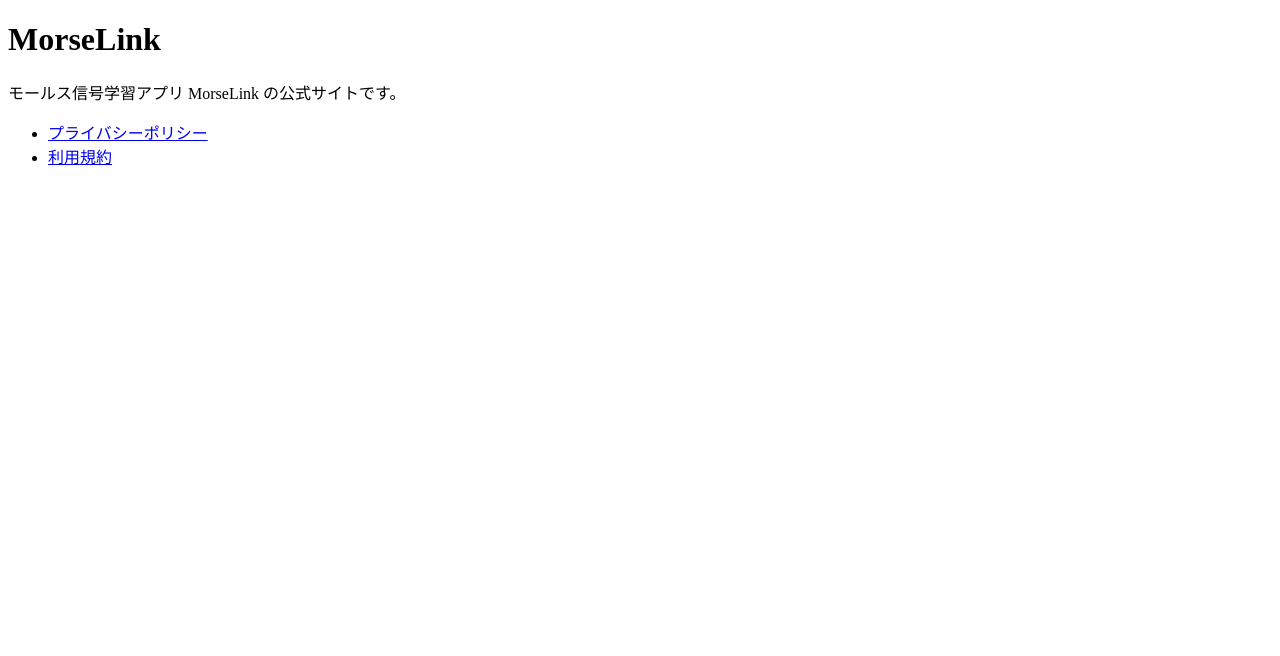
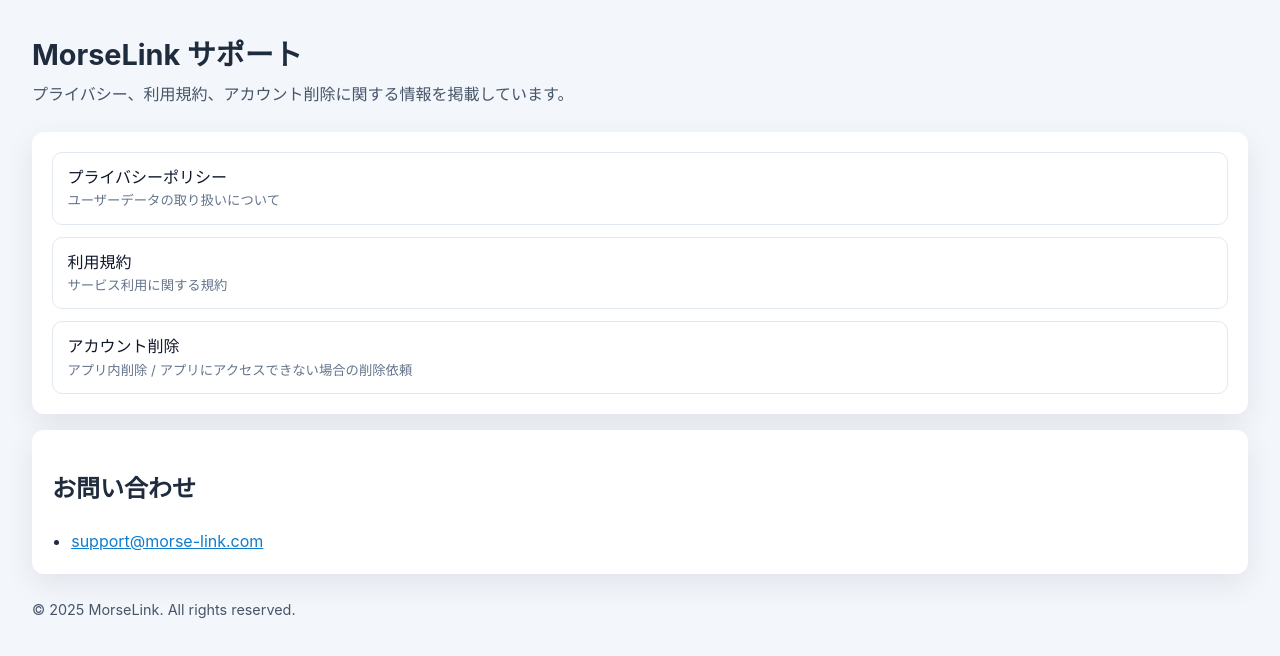
Before and after one commit to BrunoCasave/morse-link-site, a plain HTML site: page index.html in a window 1280 px wide. Drawn offline with Linux system fonts and the light colour scheme.

Commit message:
index.html for MorseLink support page

```diff
--- a/index.html
+++ b/index.html
@@ -1,16 +1,107 @@
 <!DOCTYPE html>
 <html lang="ja">
   <head>
-  <meta charset="UTF-8">
-  <title>MorseLink Official Site</title>
-  <meta name="viewport" content="width=device-width, initial-scale=1">
+    <meta charset="UTF-8" />
+    <meta name="viewport" content="width=device-width, initial-scale=1" />
+    <title>MorseLink サポート</title>
+    <style>
+      body {
+        font-family: -apple-system, BlinkMacSystemFont, "Segoe UI", sans-serif;
+        line-height: 1.6;
+        margin: 0;
+        padding: 2rem;
+        background: #f3f6fb;
+        color: #1f2c3d;
+      }
+      header {
+        margin-bottom: 1.5rem;
+      }
+      h1 {
+        font-size: 1.8rem;
+        margin: 0 0 0.25rem;
+      }
+      p {
+        margin: 0.25rem 0 0;
+        color: #475569;
+      }
+      section {
+        background: #fff;
+        border-radius: 12px;
+        padding: 1.25rem;
+        margin-bottom: 1rem;
+        box-shadow: 0 10px 30px rgba(15, 23, 42, 0.08);
+      }
+      ul {
+        margin: 0.5rem 0 0;
+        padding-left: 1.2rem;
+      }
+      a {
+        color: #0f7dcf;
+      }
+      .links {
+        display: grid;
+        gap: 0.75rem;
+      }
+      .links a {
+        display: block;
+        padding: 0.75rem 0.9rem;
+        border: 1px solid #e2e8f0;
+        border-radius: 10px;
+        text-decoration: none;
+        color: #0f172a;
+        background: #ffffff;
+      }
+      .links a:hover {
+        border-color: #93c5fd;
+        background: #f8fafc;
+      }
+      .links small {
+        display: block;
+        color: #64748b;
+      }
+      footer {
+        font-size: 0.9rem;
+        color: #475569;
+        margin-top: 1.5rem;
+      }
+    </style>
   </head>
   <body>
-  <h1>MorseLink</h1>
-  <p>モールス信号学習アプリ MorseLink の公式サイトです。</p>
+    <header>
+      <h1>MorseLink サポート</h1>
+      <p>プライバシー、利用規約、アカウント削除に関する情報を掲載しています。</p>
+    </header>
+
+    <section class="links" aria-label="Support links">
+      <a href="./privacy.html">
+        プライバシーポリシー
+        <small>ユーザーデータの取り扱いについて</small>
+      </a>
+      <a href="./terms.html">
+        利用規約
+        <small>サービス利用に関する規約</small>
+      </a>
+      <a href="./support/account-deletion.html">
+        アカウント削除
+        <small>アプリ内削除 / アプリにアクセスできない場合の削除依頼</small>
+      </a>
+    </section>
+
+    <section>
+      <h2>お問い合わせ</h2>
       <ul>
-    <li><a href="privacy.html">プライバシーポリシー</a></li>
-    <li><a href="terms.html">利用規約</a></li>
+        <li>
+          <a href="mailto:support@morse-link.com">support@morse-link.com</a>
+        </li>
       </ul>
+    </section>
+
+    <footer>
+      © <span id="year"></span> MorseLink. All rights reserved.
+    </footer>
+
+    <script>
+      document.getElementById("year").textContent = new Date().getFullYear();
+    </script>
   </body>
 </html>
```
Lines whose indentation alone changed are shown as unchanged.
